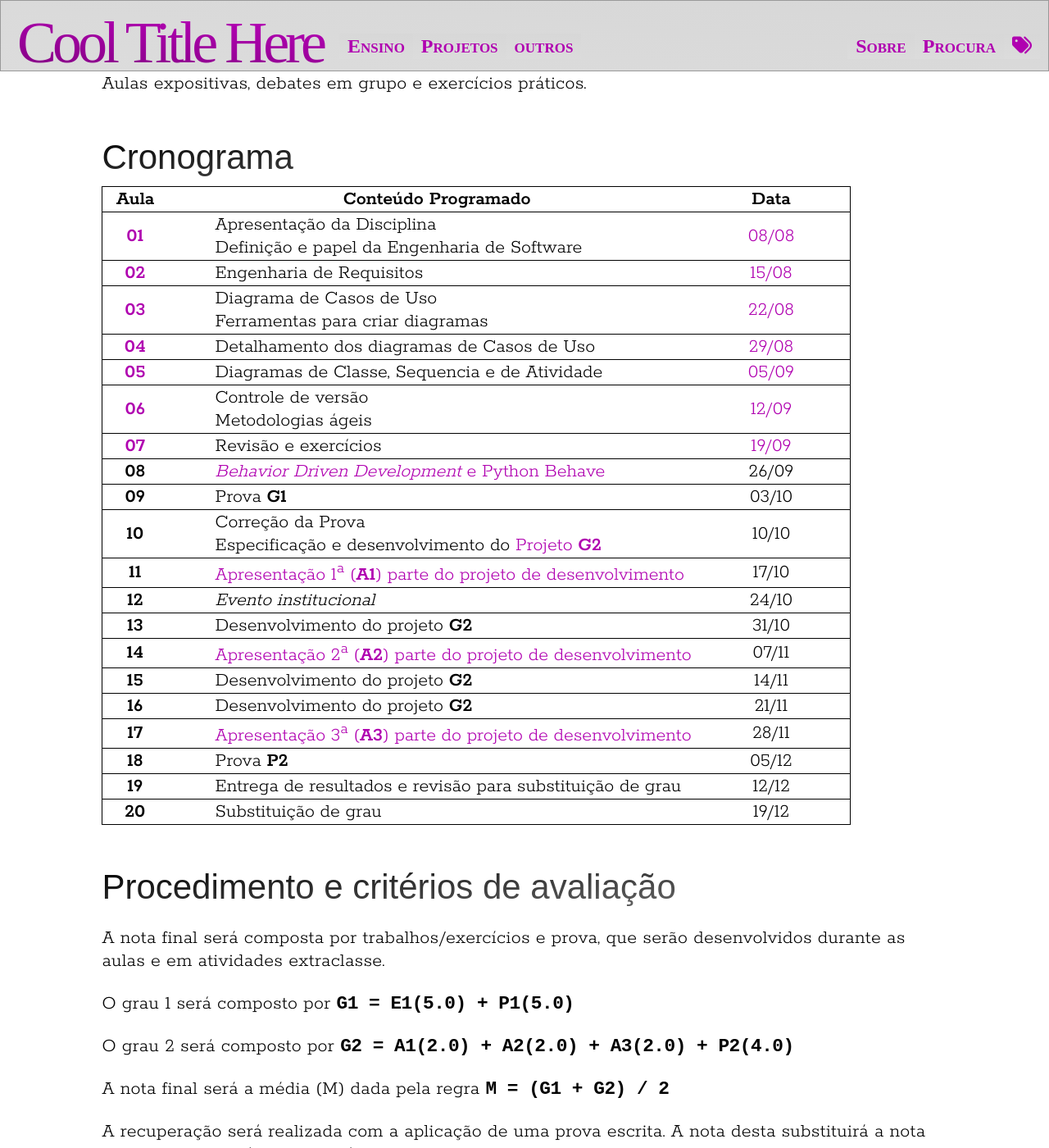
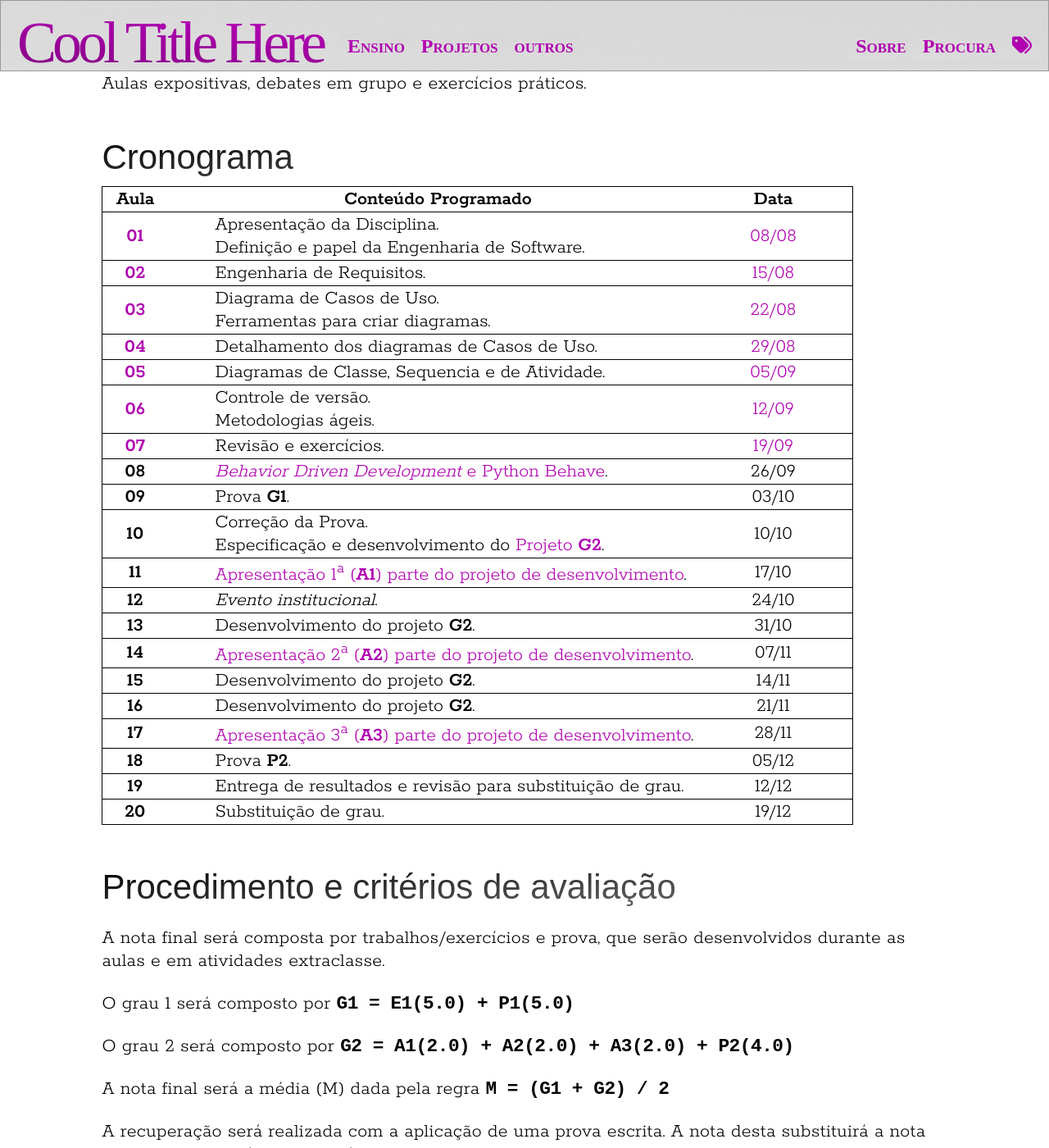
Before and after one commit to rafasgj/rafaeljeffman.com, a Jekyll site: the page built from teaching/lasalle/2023/engswlab.md, in a window 1280 px wide and 1400 px high, scrolled down 1715 px. Shown: the whole window at 82% size. Built offline with Jekyll 4.4.1, drawn with Linux system fonts in a browser that asks for light colours; some web fonts are replaced.

Commit message:
_layouts/class_plan: add a '.' after each class topic.

```diff
--- a/_layouts/class_plan.html
+++ b/_layouts/class_plan.html
@@ -82,7 +82,7 @@
                     <td align="left">
                     <ul style="margin: 0 !important">
                     {% for topic in lecture.topics %}
-                    <li style="list-style: none">{{ topic | markdownify | remove: '<p>' | remove: '</p>' }}</li>
+                    <li style="list-style: none">{{ topic | markdownify | remove: '<p>' | remove: '</p>' | strip }}.</li>
                     {% endfor %}
                     </ul>
                     </td>
```
